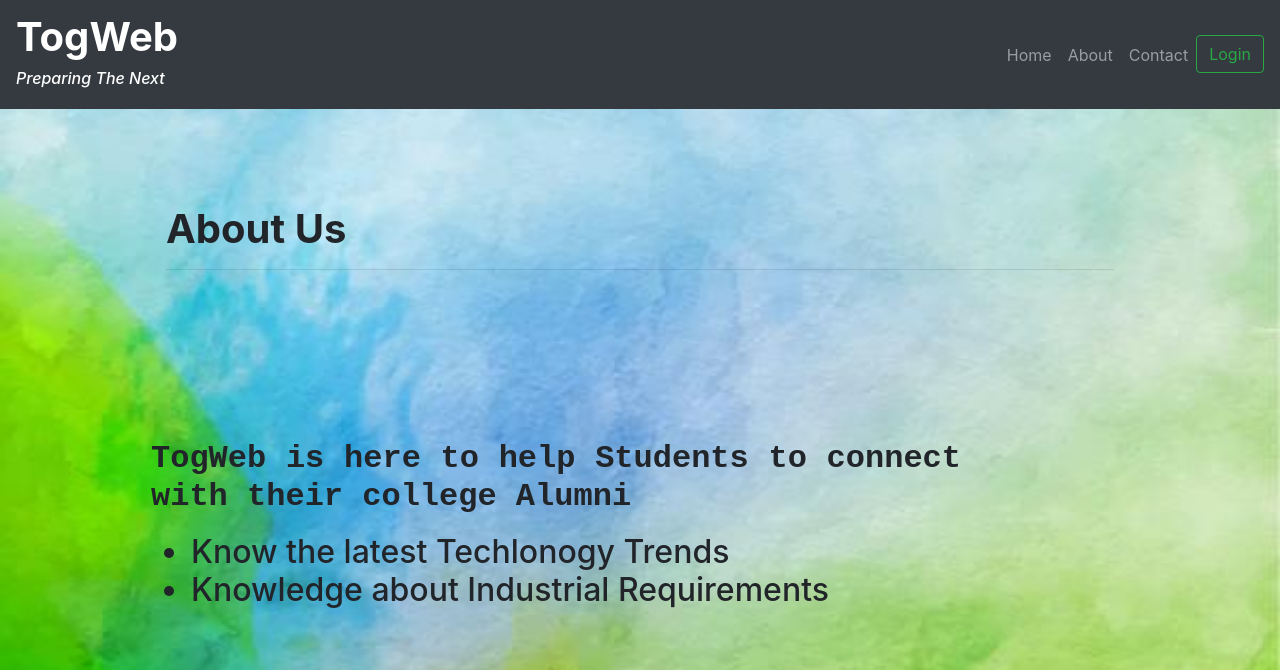
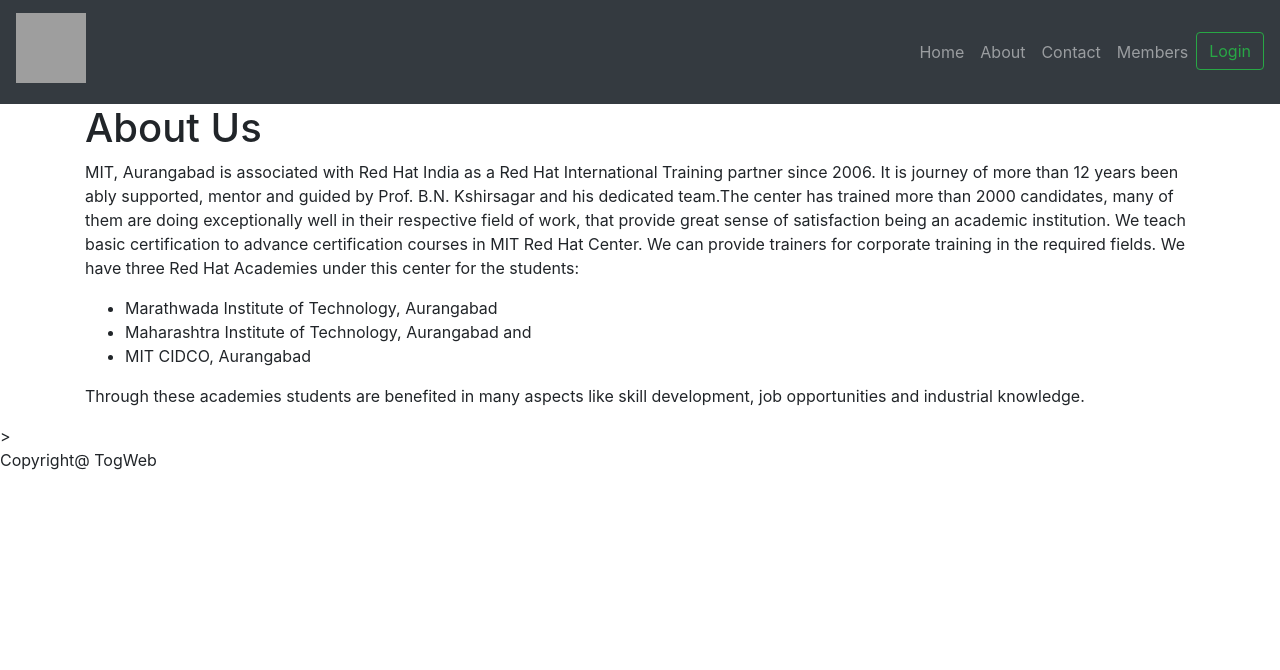
Before and after one commit to Rupeshsolanki/blog, a Django app: page /social/about/ in a window 1280 px wide. Shown: the top 670 px of the page. After the commit the page ends 470 px from the top, so only its background shows below. Run offline with Django 3.2, Linux system fonts and the light colour scheme; some libraries are stand-ins or nearby versions; grey boxes are pictures that could not be loaded.

Commit message:
new commit

```diff
--- a/social/admin.py
+++ b/social/admin.py
@@ -2,8 +2,8 @@
 from social.models import FollowUser, MyPost, MyProfile, PostComment,PostLike
 from django.contrib.admin.options import ModelAdmin
 
-admin.site.site_title = 'TogWeb admin'
-admin.site.site_header = "TogWeb Administration"
+admin.site.site_title = 'MIT-RHA admin'
+admin.site.site_header = "MIT-RHA Administration"
 
 
 class FollowUserAdmin(ModelAdmin):
--- a/social/static/style.css
+++ b/social/static/style.css
@@ -1,7 +1,7 @@
 @charset "ISO-8859-1";
 body
 {
-	background-image: url("/static/images/bbg.jpg");
+	background-image: url("/static/images/redhat.jpeg");
 	background-size : cover;
 
 
--- a/social/templates/base.html
+++ b/social/templates/base.html
@@ -1,3 +1,4 @@
+{% load static %}
 <!DOCTYPE html>
 <html xmlns="http://www.w3.org/1999/html">
 <head>
@@ -5,12 +6,11 @@
 <meta name="viewport" content="width=device-width, initial-scale=1.0">
 <title>TogWeb</title>
 <link href="/static/vender/bs/css/bootstrap.min.css" rel="stylesheet" />
-<link href="/static/style.css" rel="stylesheet">
 <script src="/static/vender/jquery-3.3.1.min.js"></script>
 <script src="/static/vender/popper.min.js"></script>
 <script src="/static/vender/bs/js/bootstrap.min.js"></script>
 <link href="/static/vender/fa/css/font-awesome.min.css" rel="stylesheet" />
-<!---<link href="/static/style.css" rel="stylesheet" />--->
+<!--- <link href="/static/style.css" rel="stylesheet" /> --->
 <link rel="stylesheet" href="https://stackpath.bootstrapcdn.com/bootstrap/4.3.1/css/bootstrap.min.css" integrity="sha384-ggOyR0iXCbMQv3Xipma34MD+dH/1fQ784/j6cY/iJTQUOhcWr7x9JvoRxT2MZw1T" crossorigin="anonymous">
 </head>
 <body>
@@ -19,28 +19,33 @@
 	<div id="headfix">
 <nav class="navbar navbar-expand-md navbar-dark bg-dark">
    <!--- <img src="/static/images/togweb.jpeg" height="70px" weidth="70px">--->
-    <a class="navbar-brand" href="/social/home"><h1><b>TogWeb</b> <h6><i>Preparing The Next</i></h6></a>
+    <a class="navbar-brand" href="/social/home"><img src="{% static 'images/mit.png' %}" width="70" height="70"><h1> </h1> </a>
     <button class="navbar-toggler d-lg-none" type="button" data-toggle="collapse" data-target="#collapsibleNavId" aria-controls="collapsibleNavId"
         aria-expanded="false" aria-label="Toggle navigation">
         <span class="navbar-toggler-icon"></span>
     </button>
         <ul class="navbar-nav ml-auto mt-2 mt-lg-0">
             <li class="nav-item ">
-                <a class="nav-link " href="/social/home">Home <span class="sr-only">(current)</span></a>
+                <a class="nav-link " href="/social/home">Home <span class="sr-only"></span></a>
             </li>
+
             <li class="nav-item">
                 <a class="nav-link" href="/social/about">About</a>
             </li>
             <li class="nav-item">
                 <a class="nav-link" href="/social/contact">Contact</a>
             </li>
+            <li class="nav-item">
+                <a class="nav-link" href="/social/myprofile">Members</a>
+            </li>
             {% if user.is_authenticated %}
+            <li class="nav-item ">
+                <a class="nav-link " href="/social/blog">Blog <span class="sr-only"></span></a>
+            </li>
             <li class="nav-item">
                 <a class="nav-link" href="/social/mypost">My Posts</a>
             </li>
-            <li class="nav-item">
-                <a class="nav-link" href="/social/myprofile">Members</a>
-            </li>
+
             <!--- <li class="nav-item ">
                 <a href="/accounts/logout" class="btn btn-outline-danger" role="button" aria-pressed="true">Logout</a>
 
--- a/social/templates/registration/registration_form.html
+++ b/social/templates/registration/registration_form.html
@@ -10,9 +10,10 @@
 	</div>
 </div>
 <div class="container">
-<form enctype="multipart/form-data" method="post" class="col-sm-5">
+<form enctype="multipart/form-data" method="POST" class="col-sm-5">
 {% csrf_token %}
-{{form | crispy}}<br>
+	{{form | crispy}}
+	<br>
 <button type="submit" class="btn btn-outline-info" font-family:"Comic Sans MS", cursive, sans-serif>Register</button>
 
 </form>
--- a/social/templates/social/about.html
+++ b/social/templates/social/about.html
@@ -1,57 +1,16 @@
 {% extends 'base.html' %}
 {% block content %}
-<main class="p-5 container">
+<div class="container">
+<h1>About Us </h1>
 
-<div class="row p-5">
-
-	<div class="col">
-		<h1><b>About Us</b> 		</h1><hr>
-	</div>
-	<div class="row text-justify">
-		<div class="col-sm-10">
-		<h2>
-		<br><br><br><br>
-
-		<p style="font-family:'Courier New'" > <b>
-TogWeb is here to help Students to connect with their college Alumni
-		  </b>
-		<ul>
-			<li>Know the latest Techlonogy Trends </li>
-			<li>Knowledge about Industrial  Requirements</li></ul>
-		</h2></div>
-		<div class="col-sm-6">
-
-		</div>
-	</div>
-</div>
-<div class="row my-3">
-	<div class="col-sm-8 offset-sm-2">
-	<div id="carouselId" class="carousel slide" data-ride="carousel">
-    <ol class="carousel-indicators">
-        <li data-target="#carouselId" data-slide-to="0" class="active"></li>
-        <li data-target="#carouselId" data-slide-to="1"></li>
-        <li data-target="#carouselId" data-slide-to="2"></li>
-    </ol>
-    <div class="carousel-inner" role="listbox">
-
-       <video autoplay loop muted="background"  controls>
-
-
-        <source src="/static/images/No-Excuses-Motivational-Status-Video.mp4" type="video/mp4"></source>
-
-
-    </video>
-    </div>
-    <a class="carousel-control-prev" href="#carouselId" role="button" data-slide="prev">
-        <span class="carousel-control-prev-icon" aria-hidden="true"></span>
-        <span class="sr-only">Previous</span>
-    </a>
-    <a class="carousel-control-next" href="#carouselId" role="button" data-slide="next">
-        <span class="carousel-control-next-icon" aria-hidden="true"></span>
-        <span class="sr-only">Next</span>
-    </a>
-</div>
-
-	</div>
-</div>
+<p>
+MIT, Aurangabad is associated with Red Hat India as a Red Hat International Training partner since 2006. It is journey of more than 12 years been ably supported, mentor and guided by Prof. B.N. Kshirsagar and his dedicated team.The center has trained more than 2000 candidates, many of them are doing exceptionally well in their respective field of work, that provide great sense of satisfaction being an academic institution. We teach basic certification to advance certification courses in MIT Red Hat Center. We can provide trainers for corporate training in the required fields.
+We have three Red Hat Academies under this center for the students:
+  <ul>
+  <li> Marathwada Institute of Technology, Aurangabad </li>
+<li> Maharashtra Institute of Technology, Aurangabad and </li>
+  <li> MIT CIDCO, Aurangabad </li>
+  </ul>
+Through these academies students are benefited in many aspects like skill development, job opportunities and industrial knowledge.</p>
+</div>>
 {% endblock %}
--- a/social/templates/social/mypost_detail.html
+++ b/social/templates/social/mypost_detail.html
@@ -5,10 +5,9 @@
 	<hr>
 <div class="row">
 	<div class="col-sm-6">
-	<h3><i><b>
 	<p><strong>Message :: </strong> {{mypost.msg}}</p>
 	<p><strong>Date :: </strong> {{mypost.cr_date | date:"d/m/y"}}</p>
-	</b></h3></i>
+
 
 	</div>
 	<div class="col-sm-6">
--- a/social/templates/social/yourprofile.html
+++ b/social/templates/social/yourprofile.html
@@ -6,7 +6,7 @@
 <div class="row">
 	<div class="col-sm-6">
 	<p><strong>Name :   </strong> <h1 style="color:black;font-size:20px;"> {{user.myprofile.name}}</h1></p>
-    <p><strong>Username :   </strong> <h1 style="color:black;font-size:20px;">{{user.username}}</h3></p>
+    <p><strong>Username :   </strong> <h2 style="color:black;font-size:20px;">{{user.username}}</h2></p>
 
     <p><strong>Age :   </strong> {{user.myprofile.age}}</p>
 	<p><strong>Gender :   </strong> <h2 style="color:black;font-size:20px;">{{user.myprofile.gender}}</h2></p>
--- a/social/urls.py
+++ b/social/urls.py
@@ -5,6 +5,7 @@
 from django.views.generic.base import RedirectView
 urlpatterns = [
     path('home/', views.HomeView.as_view()),
+    path('blog/', views.BlogView.as_view()),
     path('about/', views.AboutView.as_view()),
     path('contact/', views.ContactView),
     path('profile/',views.ProView.as_view()),
--- a/social/views.py
+++ b/social/views.py
@@ -15,9 +15,14 @@
 
 
 # Create your views here.
-@method_decorator(login_required, name="dispatch")
 class HomeView(TemplateView):
     template_name = "social/home.html"
+
+
+
+@method_decorator(login_required, name="dispatch")
+class BlogView(TemplateView):
+    template_name = "social/blog.html"
     def get_context_data(self, **kwargs):
         context = TemplateView.get_context_data(self, **kwargs)
         followedList = FollowUser.objects.filter(followed_by = self.request.user.myprofile)
@@ -39,8 +44,6 @@
 
 class AboutView(TemplateView):
     template_name = "social/about.html"
-
-
 def ContactView(request):
         if request.method == 'POST':
             form = ContactForm(request.POST)
@@ -50,13 +53,33 @@
                 sender_email = form.cleaned_data['email']
 
                 message = "{0} has sent you a new message:\n\n{1}".format(sender_name, form.cleaned_data['message'])
-                send_mail('New Enquiry', message, sender_email, ['freecourses678@gmail.com'])
+                send_mail('New Enquiry', message, sender_email, ['togweb@gzohomail.in'])
 
                 return HttpResponse('Thanks for contacting us!')
         else:
             form = ContactForm()
 
         return render(request, 'social/contact.html', {'form': form})
+
+
+
+
+class MyProfileListView(ListView):
+    model = MyProfile
+
+
+''' def get_queryset(self):
+     si = self.request.GET.get("si")
+     if si == None:
+         si = ""
+     profList = MyProfile.objects.filter(Q(name__icontains = si) | Q(address__icontains = si) | Q(gender__icontains = si) | Q(status__icontains = si)).order_by("-id");
+
+    for p1 in profList:
+         p1.followed = False
+         ob = FollowUser.objects.filter(profile = p1,followed_by=self.request.user.myprofile)
+         if ob:
+             p1.followed = True
+     return profList '''
 
 class ProView(TemplateView):
     template_name = "social/yourprofile.html"
@@ -98,7 +121,6 @@
         return HttpResponseRedirect(self.get_success_url())
 
 
-@method_decorator(login_required, name="dispatch")
 class MyPostListView(ListView):
     model = MyPost
     def get_queryset(self):
@@ -115,20 +137,7 @@
 class MyPostDeleteView(DeleteView):
     model = MyPost
 
-@method_decorator(login_required, name="dispatch")
-class MyProfileListView(ListView):
-    model = MyProfile
-    def get_queryset(self):
-        si = self.request.GET.get("si")
-        if si == None:
-            si = ""
-        profList = MyProfile.objects.filter(Q(name__icontains = si) | Q(address__icontains = si) | Q(gender__icontains = si) | Q(status__icontains = si)).order_by("-id");
-        for p1 in profList:
-            p1.followed = False
-            ob = FollowUser.objects.filter(profile = p1,followed_by=self.request.user.myprofile)
-            if ob:
-                p1.followed = True
-        return profList
+
 
 @method_decorator(login_required, name="dispatch")
 class MyProfileDetailView(DetailView):
--- a/website/urls.py
+++ b/website/urls.py
@@ -8,7 +8,6 @@
 urlpatterns = [
     path('admin/', admin.site.urls),
     path('accounts/', include('registration.backends.default.urls')),
-
     path('social/', include('social.urls')),
     path('', RedirectView.as_view(url="social/")),
 ] + static(settings.MEDIA_URL, document_root=settings.MEDIA_ROOT)
```
Also changed, not shown: social/templates/social/blog.html (added, +41 -0 lines), social/templates/social/contact.html (+12 -13 lines), social/templates/social/home.html (+15 -34 lines), social/templates/social/myprofile_list.html (+6 -3 lines), website/settings.py (+8 -8 lines), db.sqlite3.
